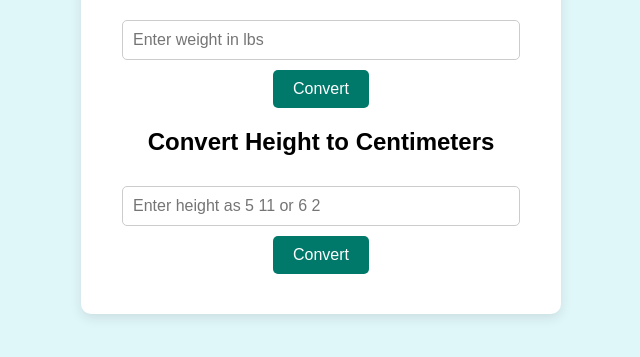
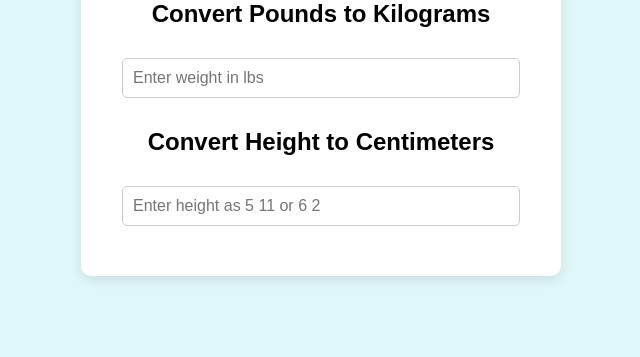
Before and after one commit to dneacsu64/Height-and-Weight-Converter, a plain HTML site: page index.html in a window 1280 px wide. Shown: the part 311-668 px from the top of the page, without its empty margins (319-959 px from the left). Drawn offline with Linux system fonts and the light colour scheme.

Commit message:
Update index.html

```diff
--- a/index.html
+++ b/index.html
@@ -14,16 +14,14 @@
         <div class="converter">
             <h2>Convert Pounds to Kilograms</h2>
             <input type="number" id="lbsInput" placeholder="Enter weight in lbs" min="0">
-            <button onclick="convertLbsToKg()">Convert</button>
-            <p id="kgResult"></p>
+            <p id="kgResult" class="result"></p>
         </div>
 
         <!-- Height Converter -->
         <div class="converter">
             <h2>Convert Height to Centimeters</h2>
             <input type="text" id="heightInput" placeholder="Enter height as 5 11 or 6 2">
-            <button onclick="convertHeightToCm()">Convert</button>
-            <p id="cmResult"></p>
+            <p id="cmResult" class="result"></p>
         </div>
     </div>
     <script src="script.js"></script>
```
